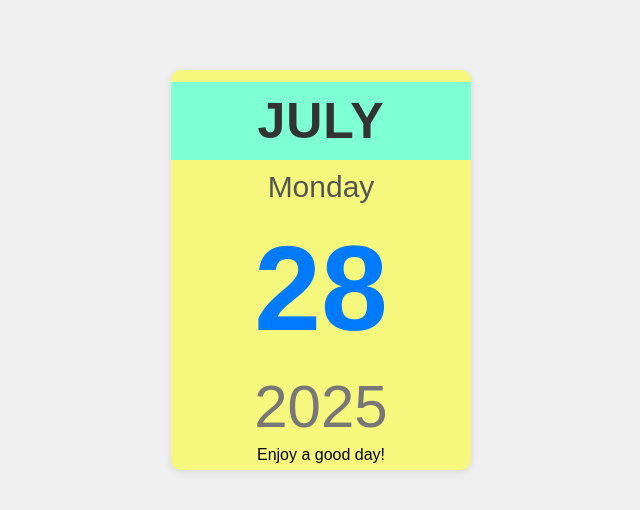
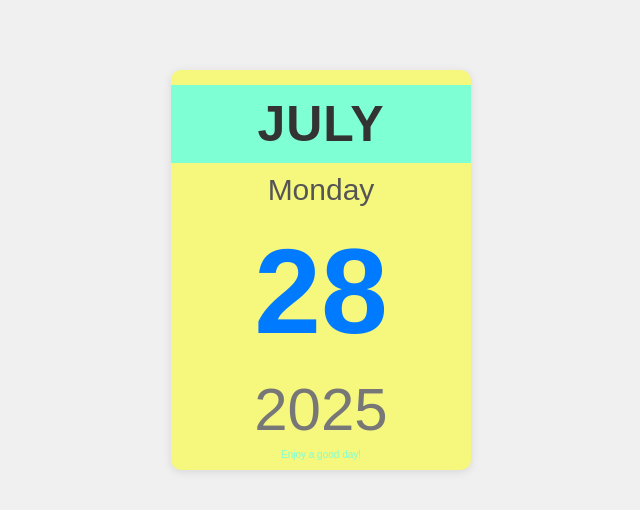
Before and after one commit to Paschal1804/calendar, a plain HTML site: page index.html in a window 1280 px wide. Shown: the whole page, without its empty margins (319-959 px from the left). Drawn offline with Linux system fonts and the light colour scheme.

Commit message:
Update sty1.css

```diff
--- a/sty1.css
+++ b/sty1.css
@@ -56,3 +56,7 @@ body {
     font-weight: normal;
     font-size: 60px;
 }
+.p1{
+font-size: 10px;
+    color: aquamarine;
+}
```
